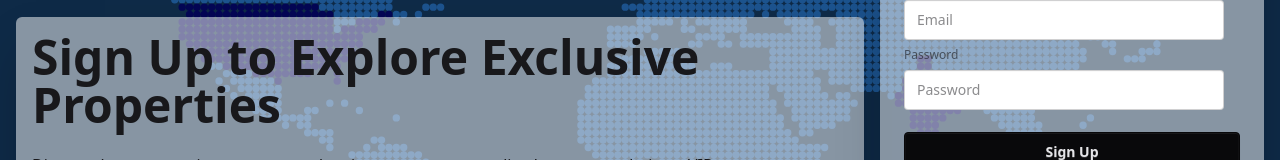
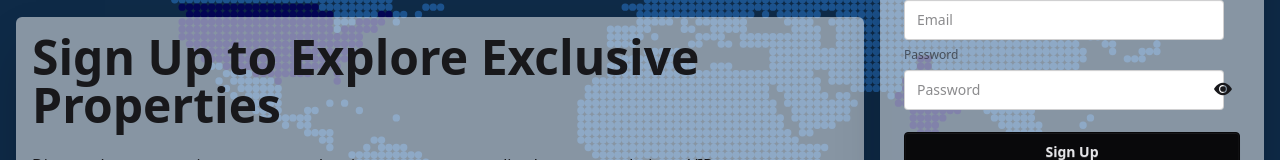
Before and after one commit to bidhanroy578/b9a9-broy, a React (Vite) app: page /signup in a window 1280 px wide. Shown: the part 296-456 px from the top of the page. Built offline with nearby package versions, Linux system fonts and the light colour scheme; no server answers.

Commit message:
added show hide icon on login signup page

```diff
--- a/src/pages/Login.jsx
+++ b/src/pages/Login.jsx
@@ -1,14 +1,16 @@
-import { useContext } from 'react';
+import { useContext, useState } from 'react';
 import map from '/map.svg'
 import { AuthContext } from '../context/Authcontext';
 import { Link, useLocation, useNavigate } from 'react-router';
 import { passValidate } from '../utils/__utils__';
 import { Helmet } from 'react-helmet';
+import { BsEyeFill } from 'react-icons/bs';
 const Login = () => {
 
     const { login, loginWithGoogle, loginWithGithub } = useContext(AuthContext)
     let navigate = useNavigate()
     const location = useLocation()
+    const [show ,setShow] = useState(false)
 
     // login with github
     const handleGithubLogin = () => {
@@ -56,7 +58,10 @@ const Login = () => {
                             <label className="fieldset-label">Email</label>
                             <input name='email' type="email" className="input" placeholder="Email" required />
                             <label className="fieldset-label">Password</label>
-                            <input name='password' type="password" className="input" placeholder="Password" required />
+                            <span className="relative ">
+                                <input name='password' type={show ? "text" : "password"} className="input pr-8" placeholder="Password" />
+                                <BsEyeFill onClick={() => setShow(!show)} className="absolute text-lg top-1/4 right-2"></BsEyeFill>
+                            </span>
                             <div><a className="link link-hover">Forgot password?</a></div>
                             <button className="btn btn-neutral mt-4">Login</button>
                         </form>
--- a/src/pages/SignUp.jsx
+++ b/src/pages/SignUp.jsx
@@ -1,4 +1,4 @@
-import { useContext } from "react";
+import { useContext, useState } from "react";
 import { Link, useLocation, useNavigate } from "react-router";
 import { AuthContext } from "../context/Authcontext";
 import { updateProfile } from "firebase/auth";
@@ -6,6 +6,7 @@ import auth from "../utils/firebase/__config__";
 import map from '/map.svg'
 import { passValidate } from "../utils/__utils__";
 import { Helmet } from "react-helmet";
+import { BsEyeFill } from "react-icons/bs";
 
 const SignUp = () => {
 
@@ -13,6 +14,7 @@ const SignUp = () => {
     const { loginWithGithub, loginWithGoogle, signUp } = useContext(AuthContext)
     let navigate = useNavigate()
     const location = useLocation()
+    const [show , setShow] = useState(false)
 
     // login with github
     const handleGithubLogin = () => {
@@ -66,7 +68,10 @@ const SignUp = () => {
                             <label className="fieldset-label">Email</label>
                             <input name='email' type="email" className="input" placeholder="Email" required />
                             <label className="fieldset-label">Password</label>
-                            <input name='password' type="password" className="input" placeholder="Password" required />
+                            <span className="relative ">
+                                <input name='password' type={show ? "text" : "password"} className="input pr-8" placeholder="Password" />
+                                <BsEyeFill onClick={() => setShow(!show)} className="absolute text-lg top-1/4 right-2"></BsEyeFill>
+                            </span>
                             <button className="btn btn-neutral mt-4">Sign Up</button>
                         </form>
                         <div className="divider">or</div>
```
